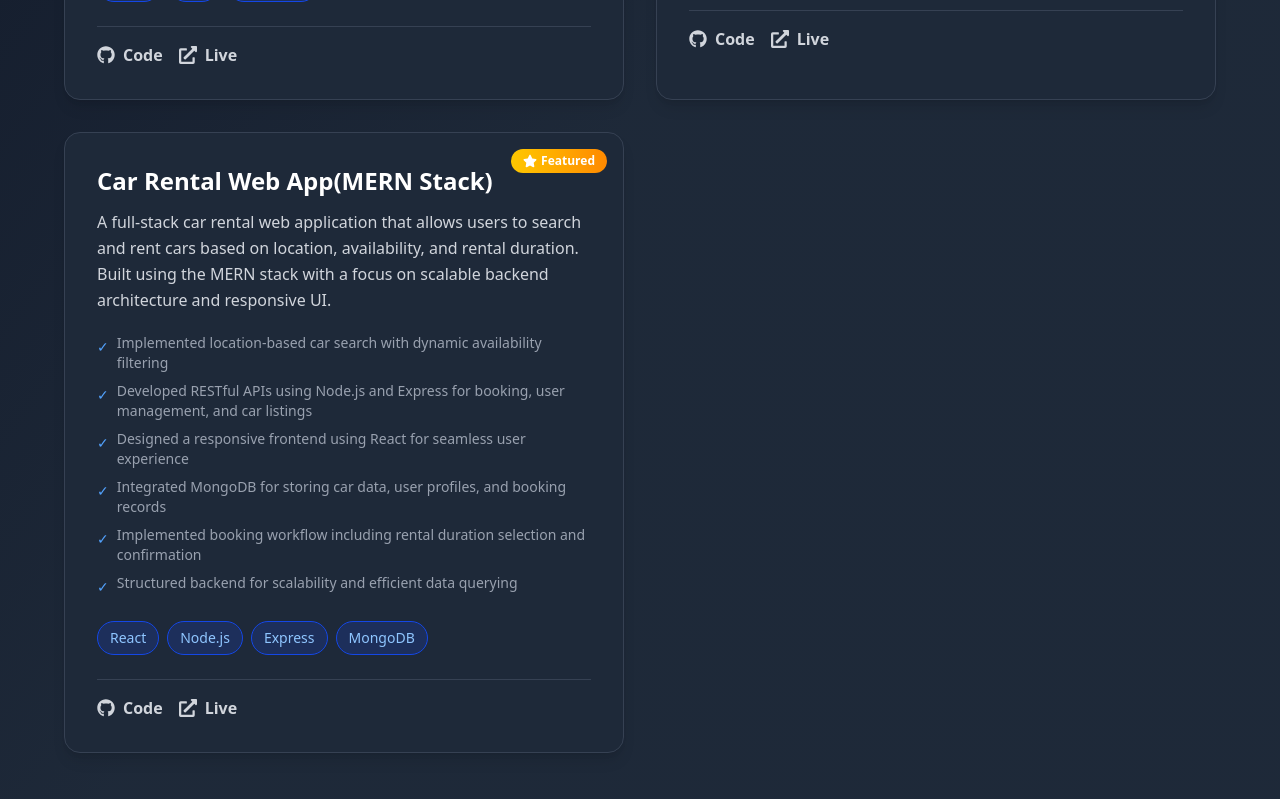
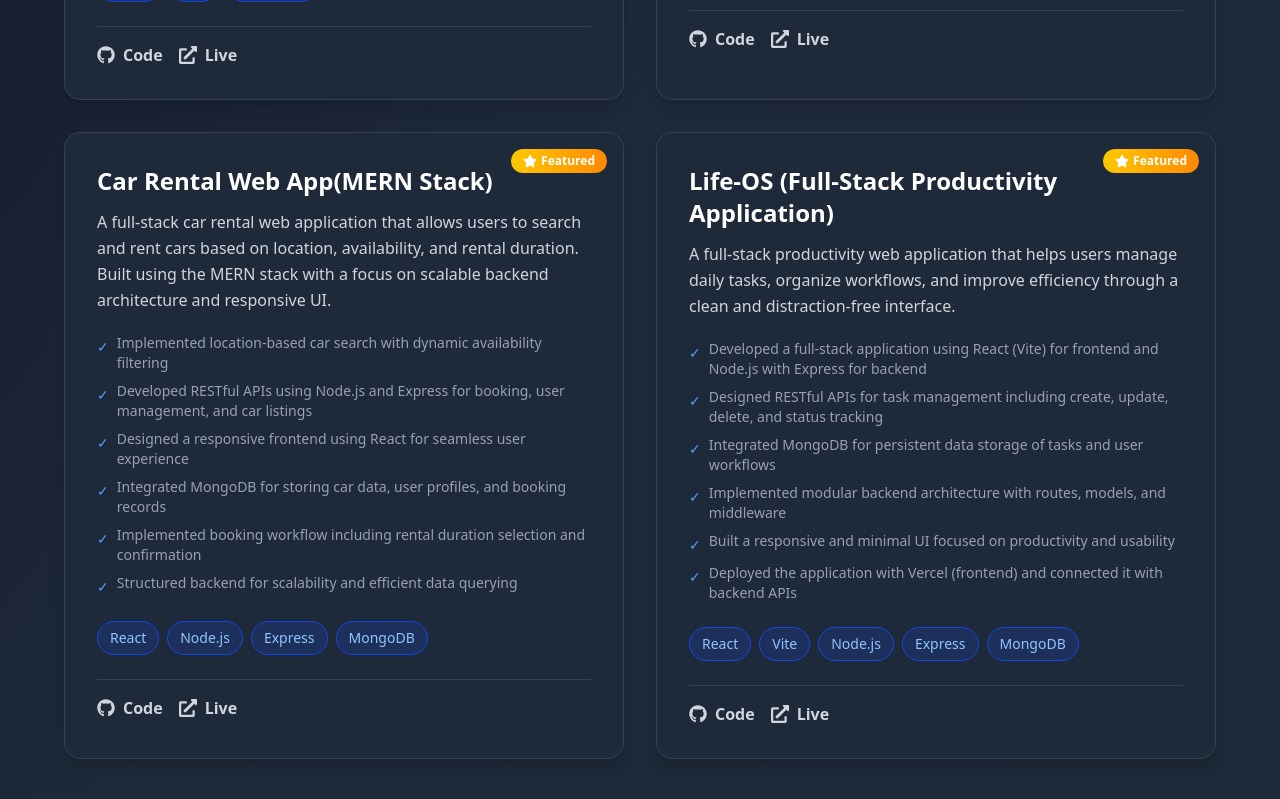
Before and after one commit to gauravvashisht07/GAURAV_PORTFOLIO, a React (Vite) app in the folder portfolio/: page / in a window 1280 px wide. Shown: the part 5180-5979 px from the top of the page. Built offline with nearby package versions, Linux system fonts and the light colour scheme.

Commit message:
LifeOS project added and lost & found live link added

```diff
--- a/portfolio/src/components/Projects.jsx
+++ b/portfolio/src/components/Projects.jsx
@@ -31,7 +31,7 @@ const projects = [
       "Reduced item recovery response time by approximately 40%",
     ],
     tech: ["Node.js", "MongoDB", "Tailwind CSS"],
-    live: "#",
+    live: "https://lost-found-portal-n1pw.onrender.com/",
     github: "https://github.com/gauravvashisht07/LOST-FOUND-PORTAL",
     featured: true,
   },
@@ -114,6 +114,24 @@ const projects = [
   live: "https://gauravvashisht07.github.io/CALCULATOR/",
   github: "https://github.com/gauravvashisht07/CALCULATOR",
   featured: false,
+},
+
+{
+  title: "Life-OS (Full-Stack Productivity Application)",
+  description:
+    "A full-stack productivity web application that helps users manage daily tasks, organize workflows, and improve efficiency through a clean and distraction-free interface.",
+  points: [
+    "Developed a full-stack application using React (Vite) for frontend and Node.js with Express for backend",
+    "Designed RESTful APIs for task management including create, update, delete, and status tracking",
+    "Integrated MongoDB for persistent data storage of tasks and user workflows",
+    "Implemented modular backend architecture with routes, models, and middleware",
+    "Built a responsive and minimal UI focused on productivity and usability",
+    "Deployed the application with Vercel (frontend) and connected it with backend APIs"
+  ],
+  tech: ["React", "Vite", "Node.js", "Express", "MongoDB"],
+  live: "https://life-os-swph.vercel.app/",
+  github: "https://github.com/gauravvashisht07/Life-OS",
+  featured: true,
 },
 
 
```
